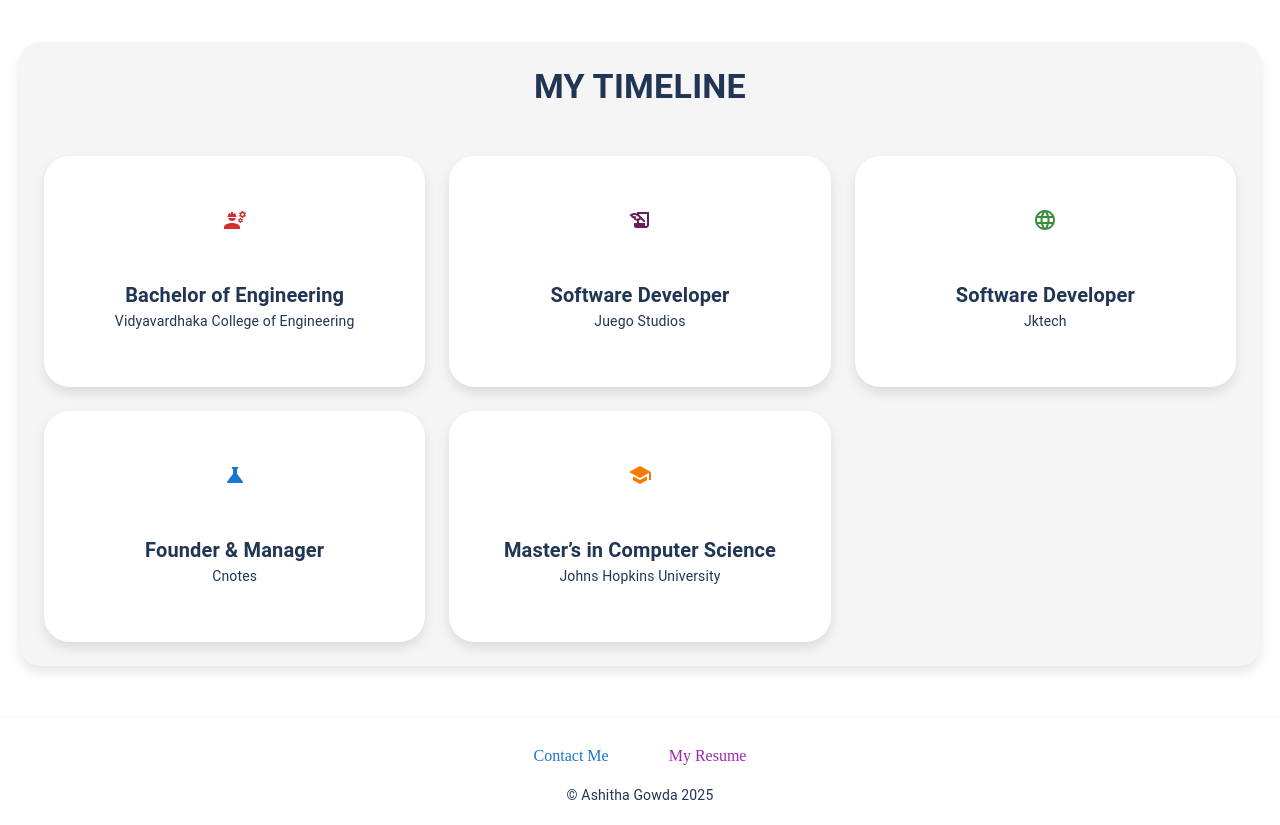
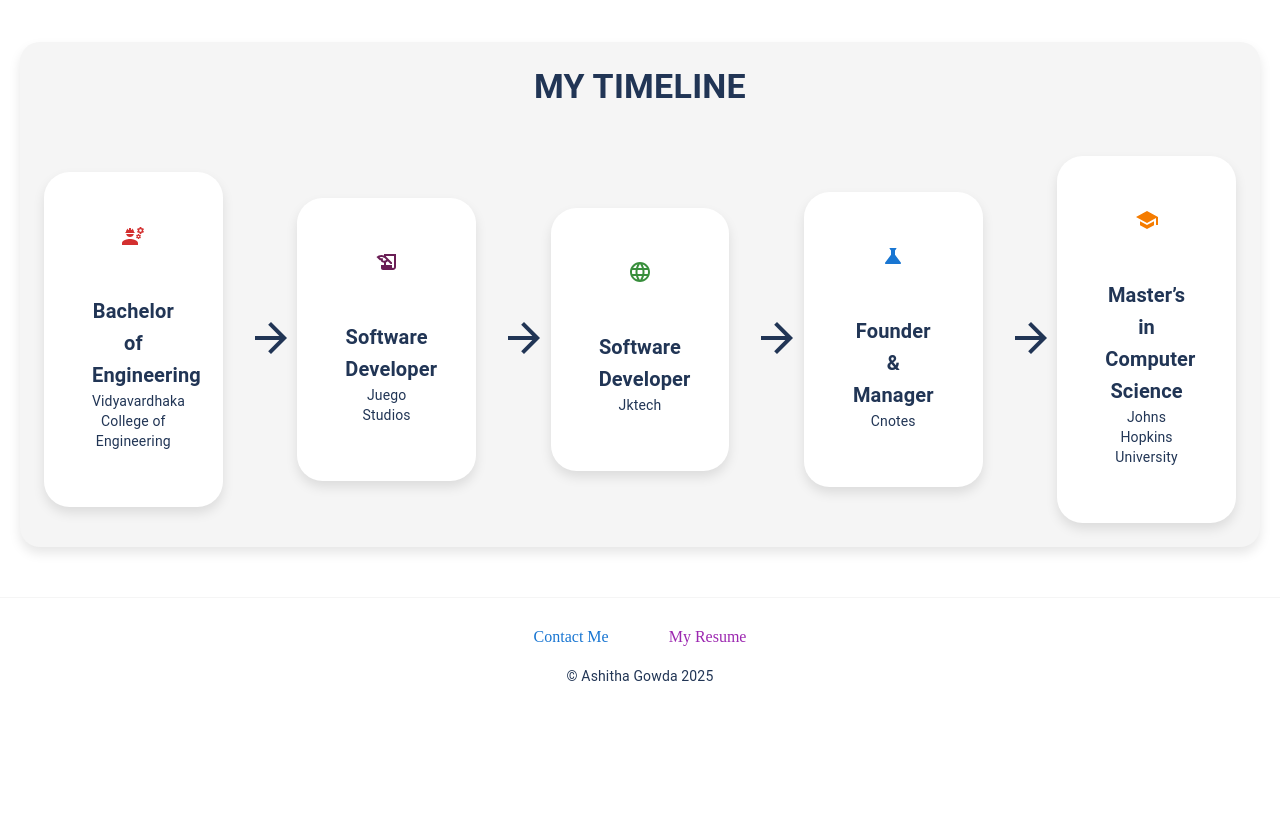
Before and after one commit to AshithaPGowda/portfolio, a Next.js app: page / in a window 1280 px wide. Shown: the part 1560-2385 px from the top of the page. After the commit the page ends 2266 px from the top, so only its background shows below. Built offline with nearby package versions, Linux system fonts and the light colour scheme.

Commit message:
made it all one section in my timeline

```diff
--- a/src/app/components/sectionPersonal/educationDetails.js
+++ b/src/app/components/sectionPersonal/educationDetails.js
@@ -1,7 +1,7 @@
 "use client";
-
+import React from "react";
 import { Card, CardContent, Grid, Typography, useMediaQuery, useTheme } from "@mui/material";
-import { Engineering, Science, HistoryEdu, Language, School } from "@mui/icons-material";
+import { Engineering, Science, HistoryEdu, Language, School, ArrowForward } from "@mui/icons-material";
 import { useState, useEffect } from "react";
 import COLOURS from "@/app/colours";
 import "./education.module.css";
@@ -139,9 +139,12 @@ const Education = ({ theme, timelineColours }) => {
                     >
                         MY TIMELINE
                     </Typography>
-                    <Grid container spacing={3}>
+
+                    <Grid container spacing={3} alignItems="center">
                         {education.map((edu, index) => (
-                            <Grid item xs={12} sm={6} md={4} key={index}>
+                            <React.Fragment key={index}>
+                                {/* Card */}
+                                <Grid item xs={12} sm={6} md={2}>
                                     <Card
                                         onMouseEnter={() => handleCardHover(index, edu.color)}
                                         onMouseLeave={handleCardLeave}
@@ -154,8 +157,10 @@ const Education = ({ theme, timelineColours }) => {
                                                     ? "0 10px 20px rgba(0, 0, 0, 0.2)"
                                                     : "0 6px 12px rgba(0, 0, 0, 0.1)",
                                             transform: hoveredIndex === index ? "scale(1.05)" : "scale(1)",
-                                        transition: "transform 0.3s ease, box-shadow 0.3s ease, background-color 0.3s ease",
-                                        backgroundColor: hoveredIndex === index ? edu.color : COLOURS[`CARD_COLOUR_${theme}`],
+                                            transition:
+                                                "transform 0.3s ease, box-shadow 0.3s ease, background-color 0.3s ease",
+                                            backgroundColor:
+                                                hoveredIndex === index ? edu.color : COLOURS[`CARD_COLOUR_${theme}`],
                                             color: hoveredIndex === index ? "#fff" : COLOURS[`SECTION_COLOUR_${theme}`],
                                             display: "flex",
                                             flexDirection: "column",
@@ -219,6 +224,19 @@ const Education = ({ theme, timelineColours }) => {
                                         </CardContent>
                                     </Card>
                                 </Grid>
+
+                                {/* Arrow */}
+                                {index < education.length - 1 && (
+                                    <Grid item xs={12} sm={1} md={0.5} style={{ textAlign: "center" }}>
+                                        <ArrowForward
+                                            style={{
+                                                fontSize: "3rem",
+                                                color: COLOURS[`TEXT_COLOUR_${theme}`],
+                                            }}
+                                        />
+                                    </Grid>
+                                )}
+                            </React.Fragment>
                         ))}
                     </Grid>
                 </div>
```
Lines whose indentation alone changed are shown as unchanged.
